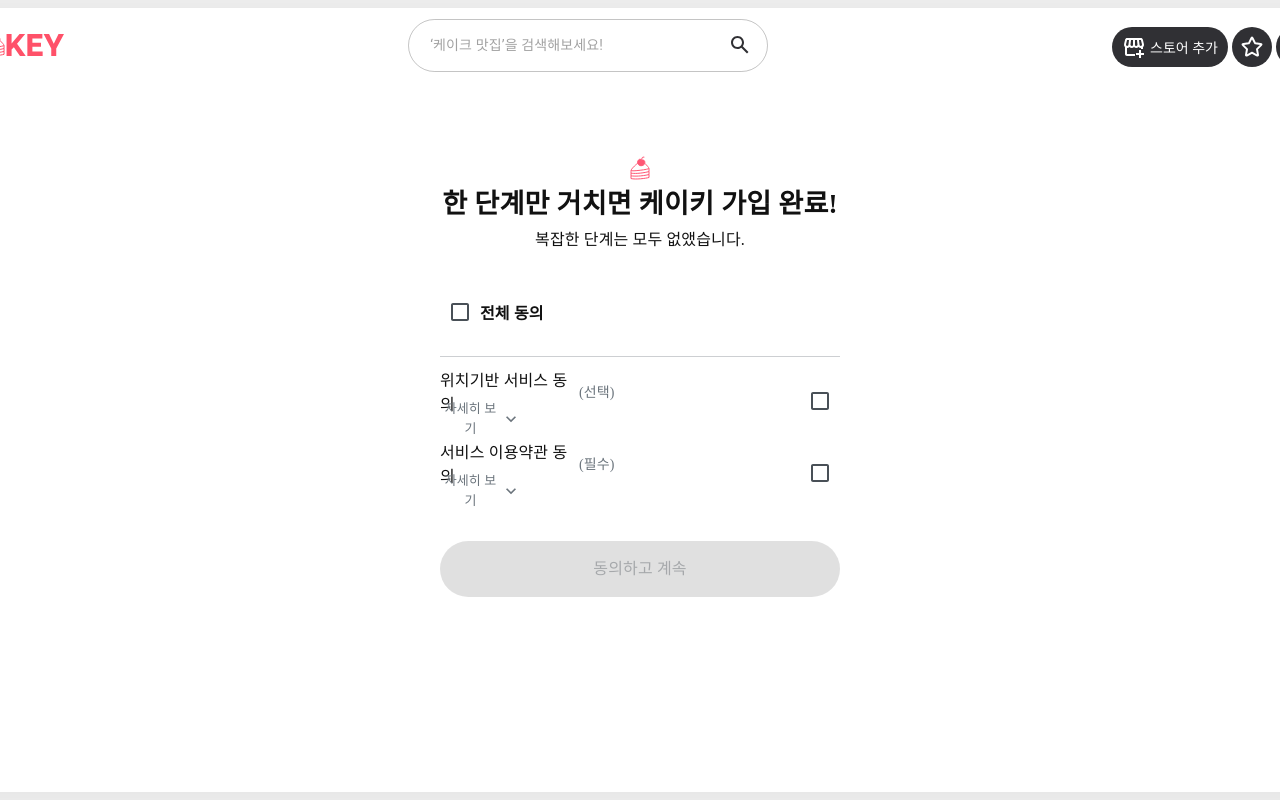
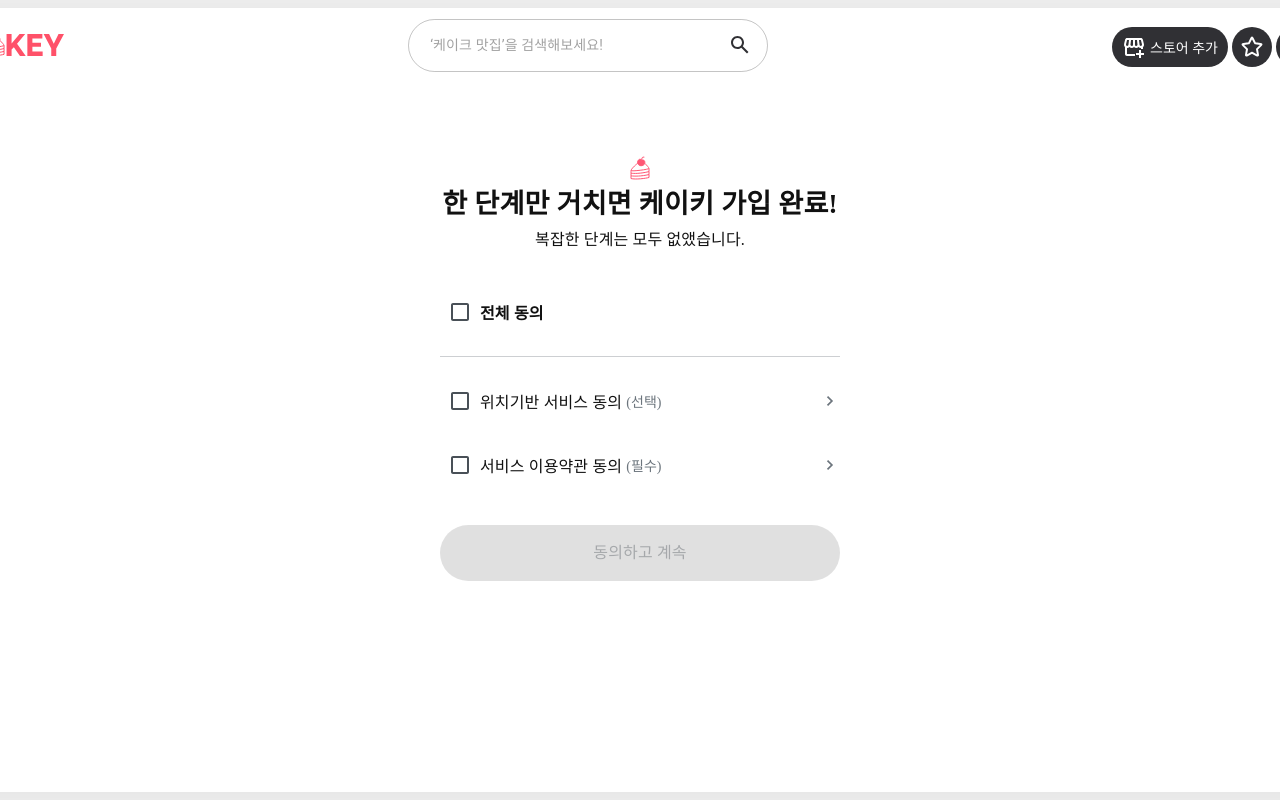
Before and after one commit to cakey-strawberry/cakey-desktop, a Next.js app: page /privacy-terms-sign-up in a window 1280 px wide. Built offline with nearby package versions, Linux system fonts and the light colour scheme.

Commit message:
refactor: rename Terms component to TermsCheckbox, modify layout structure, and apply new design

```diff
--- a/src/components/Auth/Terms/Terms.tsx
+++ /dev/null
@@ -1,218 +0,0 @@
-import React, { useState } from 'react';
-import Image from 'next/image';
-import { Controller } from 'react-hook-form';
-import { Box, Collapse, Typography } from '@mui/material';
-
-import { Checkbox } from '@/common/components/Checkbox';
-import { Button } from '@/common/components/Button';
-import UpArrowIcon from '@/common/assets/icons/up-arrow.svg';
-import DownArrowIcon from '@/common/assets/icons/down-arrow.svg';
-
-import type { Control } from 'react-hook-form';
-import type { FormValues } from '@/pages/privacy-terms-sign-up';
-
-// TODO: 이용약관 데이터를 어떻게 받을지 협의 필요. 이용약관 데이터를 props로 받을 경우 details 속성 추가할 수도 있음
-type TermsProps = {
-  name: keyof FormValues,
-  title: string,
-  isRequired: boolean,
-  control: Control<FormValues>,
-};
-
-export default function Terms({
-  name,
-  title,
-  isRequired,
-  control,
-}: TermsProps) {
-  const [isDetailsOpen, setIsDetailsOpen] = useState(false);
-
-  function handleDetailsButtonClick() {
-    setIsDetailsOpen(!isDetailsOpen);
-  }
-
-  // TODO: 이용약관 영역과 관련된 레이아웃 구조 협의 이후, sx로 적용된 스타일 영역을 Terms.styled로 분리할 예정임
-  return (
-    <Box
-      id="terms-wrapper"
-      sx={{
-        // NOTE: 이용약관 세부사항을 영역이 차지하는 부분으로 인해 justifyContent, flexWrap 스타일 추가 적용
-        display: 'flex',
-        flexDirection: 'row',
-        justifyContent: 'flex-start',
-        alignItems: 'flex-start',
-        padding: '0px',
-        gap: '8px',
-        flexWrap: 'wrap',
-        width: '400px',
-        height: '48px',
-      }}
-    >
-      <Box
-        id="terms-title-wrapper"
-        sx={{
-          display: 'flex',
-          flexDirection: 'column',
-          justifyContent: 'center',
-          alignItems: 'flex-start',
-          padding: '0px',
-          gap: '4px',
-          width: '352px',
-          height: '48px',
-        }}
-      >
-        <Box
-          id="terms-title"
-          sx={{
-            display: 'flex',
-            flexDirection: 'row',
-            alignItems: 'center',
-            padding: '0px',
-            gap: '4px',
-            width: '235px',
-            height: '24px',
-          }}
-        >
-          <Typography
-            sx={{
-              width: '135px',
-              height: '24px',
-              fontFamily: 'Pretendard',
-              fontWeight: '500',
-              fontSize: '16px',
-              lineHeight: '24px',
-              display: 'flex',
-              alignItems: 'center',
-              letterSpacing: '0.15px',
-              color: '#111111',
-            }}
-          >
-            {title}
-          </Typography>
-          <Typography
-            sx={{
-              fontFamily: 'Pretendard',
-              fontWeight: '500',
-              fontSize: '14px',
-              lineHeight: '20px',
-              display: 'flex',
-              alignItems: 'center',
-              letterSpacing: '0.1px',
-              color: '#6C757D',
-            }}
-          >
-            {isRequired ? '(필수)' : '(선택)'}
-          </Typography>
-        </Box>
-        <Button
-          onClick={handleDetailsButtonClick}
-          sx={{
-            display: 'flex',
-            flexDirection: 'row',
-            alignItems: 'flex-start',
-            padding: '0px',
-            width: '81px',
-            height: '20px',
-          }}
-        >
-          <Typography
-            sx={{
-              width: '61px',
-              height: '20px',
-              fontFamily: 'Pretendard',
-              fontWeight: '500',
-              fontSize: '13px',
-              lineHeight: '20px',
-              display: 'flex',
-              alignItems: 'center',
-              letterSpacing: '0.1px',
-              color: '#6C757D',
-            }}
-          >
-            자세히 보기
-          </Typography>
-          {isDetailsOpen ? (
-            <Image
-              src={UpArrowIcon}
-              alt="up-arrow"
-              width={20}
-              height={20}
-            />
-          ) : (
-            <Image
-              src={DownArrowIcon}
-              alt="down-arrow"
-              width={20}
-              height={20}
-            />
-          )}
-        </Button>
-      </Box>
-      <Controller
-        name={name}
-        control={control}
-        rules={{ required: isRequired }}
-        render={({ field }) => (
-          <Checkbox
-            {...field}
-            checked={field.value}
-            onChange={(event) => field.onChange(event.target.checked)}
-            sx={{
-              display: 'flex',
-              flexDirection: 'row',
-              justifyContent: 'center',
-              alignItems: 'center',
-              padding: '0px',
-              width: '40px',
-              height: '40px',
-            }}
-          />
-        )}
-      />
-      {/* TODO: 일단은 단순 문자열을 넣어 해당 영역만 표시. 협의 후 더 자세히 구현하기 */}
-      <Collapse
-        in={isDetailsOpen}
-        sx={{
-          boxSizing: 'border-box',
-          display: 'flex',
-          flexDirection: 'column',
-          alignItems: 'flex-start',
-          padding: '16px',
-          gap: '10px',
-          isolation: 'isolate',
-          width: '400px',
-          height: '192px',
-          background: '#F8F9FA',
-          border: '1px solid #DEE2E6',
-          borderRadius: '12px',
-          // NOTE: z-index가 없는 경우 이용약관 영역 바탕에 버튼과 Checkbox 영역이 비쳐 보임
-          zIndex: '1',
-        }}
-      >
-        <Typography
-          sx={{
-            width: '368px',
-            height: '160px',
-            fontFamily: 'Pretendard',
-            fontWeight: '700',
-            fontSize: '14px',
-            lineHeight: '20px',
-            display: 'flex',
-            alignItems: 'center',
-            letterSpacing: '0.1px',
-            color: '#495057',
-          }}
-        >
-          제 1 조 (목적) <br />
-          회사는 여러분이 다양한 인터넷과 모바일 서비스를 좀 더 편리하게 <br />
-          이용할 수 있도록 회사 또는 관계사의 개별 서비스에 모두 접속 가능 <br />
-          한 통합로그인계정 체계를 만들고 그에 적용되는 &apos;PRINT 계정 약관 <br />
-          (이하 &apos;본 약관&apos;)&apos;을 마련하였습니다. 본 약관은 여러분이 PRINT 서 <br />
-          비스를 이용하는 데 필요한 권리, 의무 및 책임사항, 이용조건 및 절 <br />
-          차 등 기본적인 사항을 규정하고 있으므로 조금만 시간을 내서 주의 <br />
-          깊게 읽어주시기 바랍니다. <br />
-        </Typography>
-      </Collapse>
-    </Box>
-  );
-}
--- a/src/components/Auth/Terms/index.ts
+++ /dev/null
@@ -1 +0,0 @@
-export { default as Terms } from './Terms';
--- /dev/null
+++ b/src/components/Auth/TermsCheckbox/TermsCheckbox.styled.ts
@@ -0,0 +1,51 @@
+import { styled } from '@mui/material';
+import Box from '@mui/material/Box';
+import Typography from '@mui/material/Typography';
+
+import { Button } from '@/common/components/Button';
+
+export const TermsCheckboxWrapper = styled(Box)({
+  display: 'flex',
+  flexDirection: 'row',
+  alignItems: 'center',
+  padding: '0px',
+  width: '400px',
+  height: '40px',
+});
+
+export const TermsLabelAndDetailsViewbutton = styled(Box)({
+  display: 'flex',
+  justifyContent: 'space-between',
+  width: '360px',
+});
+
+export const TermsLabel = styled(Box)({
+  display: 'flex',
+  gap: '4px',
+});
+
+export const TermsLabelText = styled(Typography)({
+  fontFamily: 'Pretendard',
+  fontWeight: '500',
+  fontSize: '16px',
+  lineHeight: 'normal',
+  display: 'flex',
+  alignItems: 'center',
+  letterSpacing: '0.15px',
+  color: '#111111',
+});
+
+export const TermsLabeSubtext = styled(Typography)({
+  fontFamily: 'Pretendard',
+  fontWeight: '500',
+  fontSize: '14px',
+  lineHeight: 'normal',
+  display: 'flex',
+  alignItems: 'center',
+  letterSpacing: '0.1px',
+  color: '#6C757D',
+});
+
+export const TermsDetailsViewbutton = styled(Button)({
+  padding: '0px',
+});
--- /dev/null
+++ b/src/components/Auth/TermsCheckbox/TermsCheckbox.tsx
@@ -0,0 +1,67 @@
+import Image from 'next/image';
+import { useRouter } from 'next/navigation';
+import { Controller } from 'react-hook-form';
+
+import { Checkbox } from '@/common/components/Checkbox';
+import RightArrowIcon from '@/common/assets/icons/right-arrow.svg';
+
+import {
+  TermsCheckboxWrapper,
+  TermsLabelAndDetailsViewbutton,
+  TermsLabel,
+  TermsLabelText,
+  TermsLabeSubtext,
+  TermsDetailsViewbutton,
+} from './TermsCheckbox.styled';
+
+import type { Control } from 'react-hook-form';
+import type { FormValues } from '@/pages/privacy-terms-sign-up';
+
+type TermsCheckboxProps = {
+  name: keyof FormValues;
+  label: string;
+  isRequired: boolean;
+  control: Control<FormValues>;
+  path: string;
+};
+
+export default function TermsCheckbox({
+  name,
+  label,
+  isRequired,
+  control,
+  path,
+}: TermsCheckboxProps) {
+  const router = useRouter();
+
+  return (
+    <TermsCheckboxWrapper>
+      <Controller
+        name={name}
+        control={control}
+        rules={{ required: isRequired }}
+        render={({ field }) => (
+          <Checkbox
+            {...field}
+            checked={field.value}
+            onChange={(event) => field.onChange(event.target.checked)}
+            sx={{
+              padding: '0px',
+              width: '40px',
+              height: '40px',
+            }}
+          />
+        )}
+      />
+      <TermsLabelAndDetailsViewbutton>
+        <TermsLabel>
+          <TermsLabelText>{label}</TermsLabelText>
+          <TermsLabeSubtext>{isRequired ? '(필수)' : '(선택)'}</TermsLabeSubtext>
+        </TermsLabel>
+        <TermsDetailsViewbutton onClick={() => router.push(path)}>
+          <Image src={RightArrowIcon} alt="이용약관 상세 보기" width={20} height={20} />
+        </TermsDetailsViewbutton>
+      </TermsLabelAndDetailsViewbutton>
+    </TermsCheckboxWrapper>
+  );
+}
--- /dev/null
+++ b/src/components/Auth/TermsCheckbox/index.ts
@@ -0,0 +1 @@
+export { default as TermsCheckbox } from './TermsCheckbox';
--- a/src/pages/privacy-terms-sign-up.tsx
+++ b/src/pages/privacy-terms-sign-up.tsx
@@ -5,7 +5,7 @@
 
 import { ContentHeader } from '@/common/components/ContentHeader';
 import { Checkbox } from '@/common/components/Checkbox';
-import { Terms } from '@/components/Auth/Terms';
+import { TermsCheckbox } from '@/components/Auth/TermsCheckbox';
 import { NextButton } from '@/components/Auth/NextButton';
 
 export type FormValues = {
@@ -143,17 +143,19 @@
                 marginBottom: '40px',
               }}
             >
-              <Terms
+              <TermsCheckbox
                 name="locationConsent"
-                title="위치기반 서비스 동의"
+                label="위치기반 서비스 동의"
                 isRequired={false}
                 control={control}
+                path="/terms-of-location"
               />
-              <Terms
+              <TermsCheckbox
                 name="serviceConsent"
-                title="서비스 이용약관 동의"
+                label="서비스 이용약관 동의"
                 isRequired={true}
                 control={control}
+                path="/terms-of-service"
               />
             </Box>
             <NextButton type="submit" text="동의하고 계속" disabled={!isValid} />
```
Also changed, not shown: src/common/assets/icons/right-arrow.svg (added).
